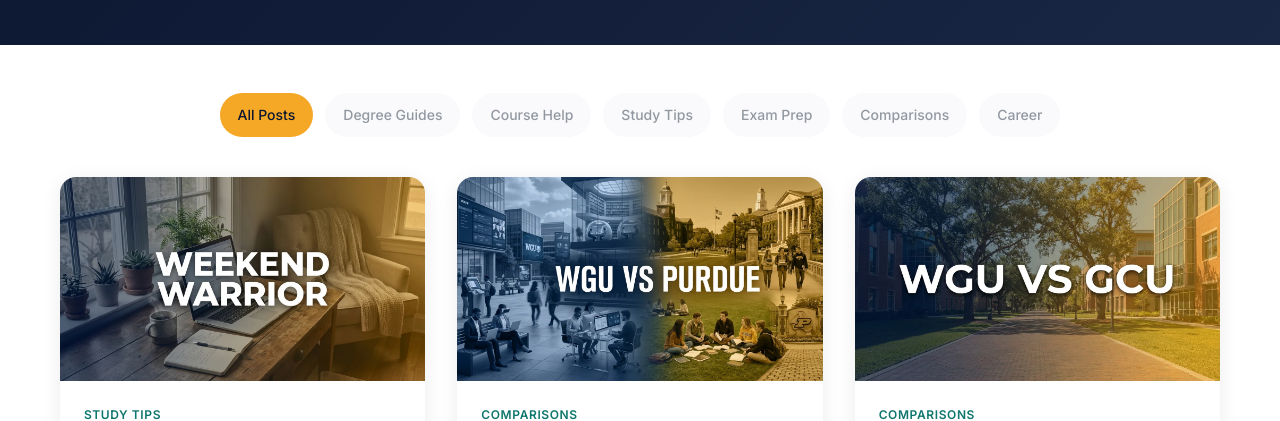
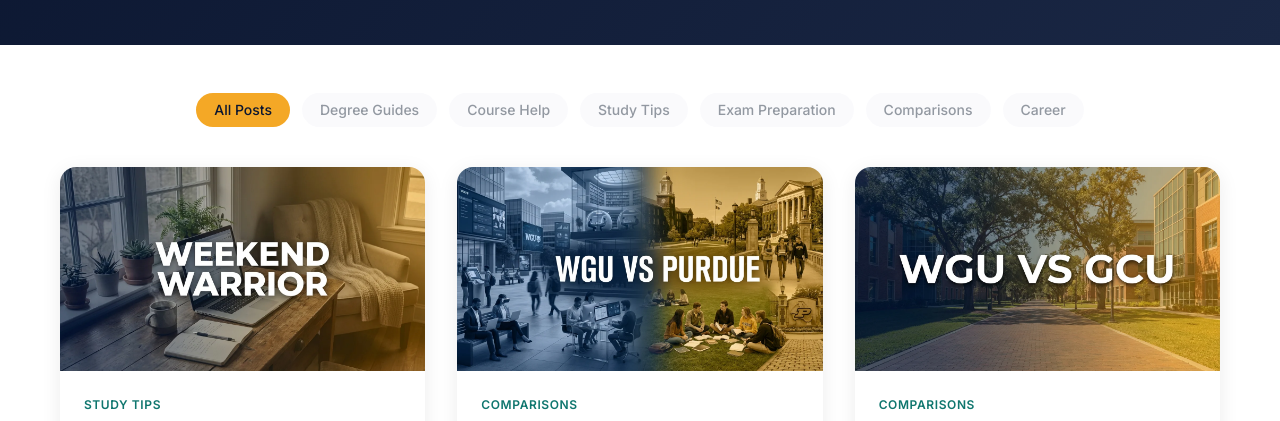
Before and after one commit to workninja321/coursework.ninja, a website: page blog/index.html in a window 1280 px wide. Shown: the part 279-700 px from the top of the page. Drawn offline with Linux system fonts and the light colour scheme.

Commit message:
Fix blog category filter buttons

```diff
--- a/blog/index.html
+++ b/blog/index.html
@@ -80,21 +80,47 @@
     }
 
     .blog-index-category {
+      appearance: none;
       background: var(--color-offwhite);
       color: var(--color-slate);
       font-size: var(--text-sm);
       font-weight: var(--font-medium);
+      font-family: inherit;
+      line-height: 1;
       padding: var(--space-2) var(--space-4);
       border-radius: var(--radius-full);
       text-decoration: none;
       border: 2px solid transparent;
       opacity: 0.6;
+      cursor: pointer;
+      display: inline-flex;
+      align-items: center;
+      justify-content: center;
+      transition: opacity 0.2s ease, background-color 0.2s ease, color 0.2s ease, border-color 0.2s ease;
+    }
+
+    .blog-index-category:hover,
+    .blog-index-category:focus-visible {
+      opacity: 0.9;
+      border-color: rgba(244, 168, 38, 0.5);
+    }
+
+    .blog-index-category:focus-visible {
+      outline: none;
+      box-shadow: 0 0 0 3px rgba(244, 168, 38, 0.35);
     }
 
     .blog-index-category--active {
       background: var(--color-gold);
       color: var(--color-navy);
+      border-color: var(--color-gold);
       opacity: 1;
+    }
+
+    .blog-index-category--active:hover,
+    .blog-index-category--active:focus-visible {
+      opacity: 1;
+      border-color: var(--color-gold);
     }
 
     .blog-posts-grid {
@@ -294,15 +320,15 @@
     <!-- ========== BLOG CONTENT ========== -->
     <section class="blog-index-content">
       <div class="container">
-        <!-- Category Tags (display only - category pages coming soon) -->
+        <!-- Category Filters -->
         <div class="blog-index-categories" aria-label="Blog categories">
-          <span class="blog-index-category blog-index-category--active">All Posts</span>
-          <span class="blog-index-category">Degree Guides</span>
-          <span class="blog-index-category">Course Help</span>
-          <span class="blog-index-category">Study Tips</span>
-          <span class="blog-index-category">Exam Prep</span>
-          <span class="blog-index-category">Comparisons</span>
-          <span class="blog-index-category">Career</span>
+          <button class="blog-index-category blog-index-category--active" type="button" data-category="All Posts" aria-pressed="true">All Posts</button>
+          <button class="blog-index-category" type="button" data-category="Degree Guides" aria-pressed="false">Degree Guides</button>
+          <button class="blog-index-category" type="button" data-category="Course Help" aria-pressed="false">Course Help</button>
+          <button class="blog-index-category" type="button" data-category="Study Tips" aria-pressed="false">Study Tips</button>
+          <button class="blog-index-category" type="button" data-category="Exam Preparation" aria-pressed="false">Exam Preparation</button>
+          <button class="blog-index-category" type="button" data-category="Comparisons" aria-pressed="false">Comparisons</button>
+          <button class="blog-index-category" type="button" data-category="Career" aria-pressed="false">Career</button>
         </div>
 
         <!-- Blog Posts Grid -->
--- a/js/main.js
+++ b/js/main.js
@@ -518,6 +518,66 @@
     }
   }
 
+  // ========== BLOG CATEGORY FILTER ==========
+  function initBlogCategoryFilter() {
+    const categoryBar = document.querySelector('.blog-index-categories');
+    if (!categoryBar) return;
+
+    const buttons = categoryBar.querySelectorAll('.blog-index-category');
+    const cards = document.querySelectorAll('.blog-card');
+
+    if (!buttons.length || !cards.length) return;
+
+    function normalize(value) {
+      return (value || '').trim().toLowerCase();
+    }
+
+    function setActive(activeButton) {
+      buttons.forEach(function(button) {
+        const isActive = button === activeButton;
+        button.classList.toggle('blog-index-category--active', isActive);
+        button.setAttribute('aria-pressed', isActive ? 'true' : 'false');
+      });
+    }
+
+    function filter(category) {
+      const normalized = normalize(category);
+      const showAll = normalized === '' || normalized === 'all posts' || normalized === 'all';
+      let visible = 0;
+
+      cards.forEach(function(card) {
+        const label = card.querySelector('.blog-card__category');
+        const labelText = normalize(label ? label.textContent : '');
+        const matches = showAll || (labelText && labelText === normalized);
+
+        card.style.display = matches ? '' : 'none';
+        if (matches) {
+          visible += 1;
+        }
+      });
+
+      const emptyState = document.querySelector('.blog-empty');
+      if (emptyState) {
+        emptyState.hidden = visible > 0;
+      }
+    }
+
+    buttons.forEach(function(button) {
+      button.addEventListener('click', function() {
+        const category = button.getAttribute('data-category') || button.textContent;
+        setActive(button);
+        filter(category);
+      });
+    });
+
+    const initial = categoryBar.querySelector('.blog-index-category--active') || buttons[0];
+    if (initial) {
+      const initialCategory = initial.getAttribute('data-category') || initial.textContent;
+      setActive(initial);
+      filter(initialCategory);
+    }
+  }
+
   // ========== FAQ ACCORDION ==========
   function initFaqAccordion() {
     const faqQuestions = document.querySelectorAll('.faq__question');
@@ -665,6 +725,7 @@
     initRippleEffect();
     initHeroAnimation();
     initLazyLoad();
+    initBlogCategoryFilter();
     initFaqAccordion();
     initCounterAnimation();
 
```
